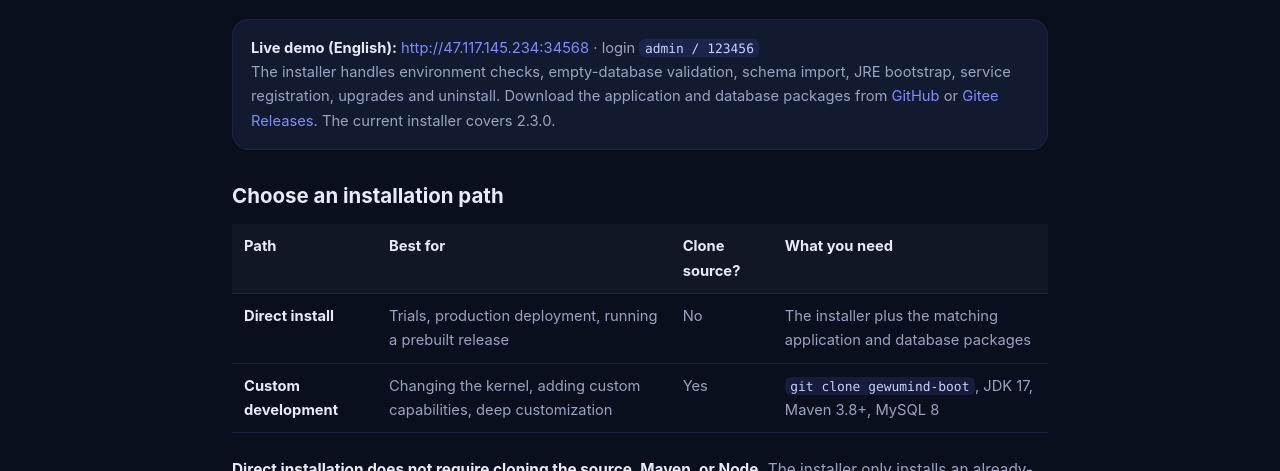
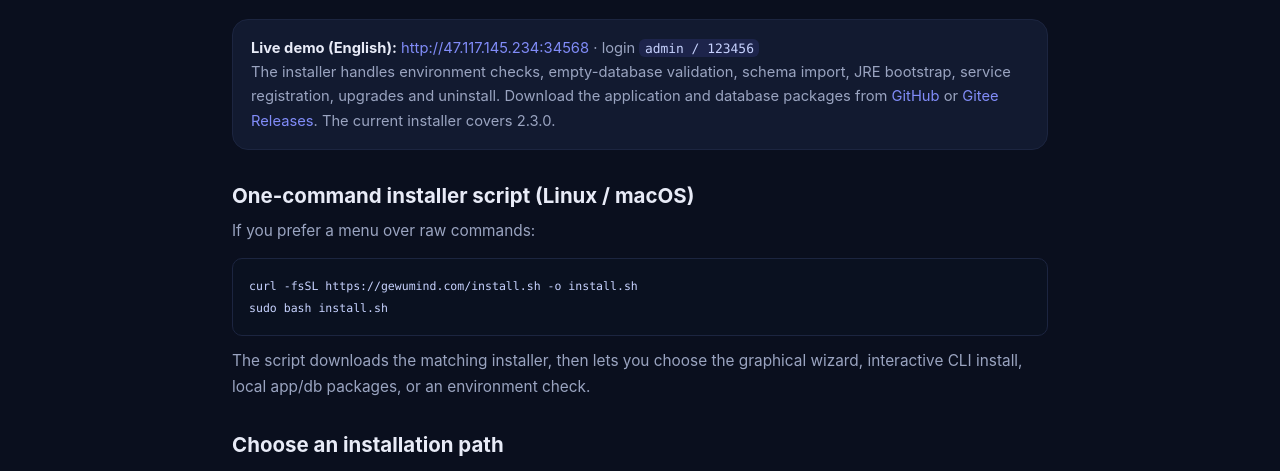
Before and after one commit to gewumind/gewumind.github.io, a plain HTML site: page install.html in a window 1280 px wide. Shown: the part 253-724 px from the top of the page. Drawn offline with Linux system fonts and the light colour scheme.

Commit message:
site: add menu-driven Linux/macOS installer script

```diff
--- a/install.html
+++ b/install.html
@@ -45,6 +45,12 @@
       <a href="https://gitee.com/gewumind/gewumind-boot/releases">Gitee Releases</a>.
       The current installer covers 2.3.0.
     </div>
+
+    <h2>One-command installer script (Linux / macOS)</h2>
+    <p>If you prefer a menu over raw commands:</p>
+    <pre class="code"><code>curl -fsSL https://gewumind.com/install.sh -o install.sh
+sudo bash install.sh</code></pre>
+    <p>The script downloads the matching installer, then lets you choose the graphical wizard, interactive CLI install, local app/db packages, or an environment check.</p>
 
     <h2>Choose an installation path</h2>
     <table class="legal-table">
```
Also changed, not shown: install.zh.html (+6 -0 lines), 2 other files.
